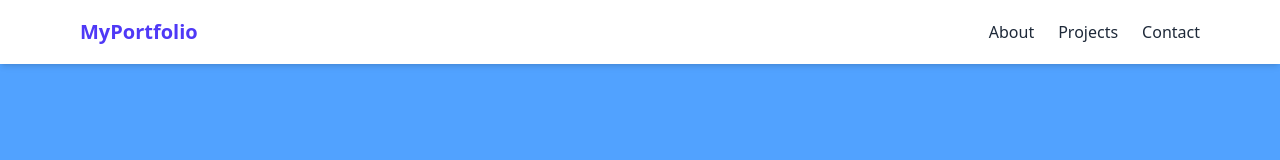
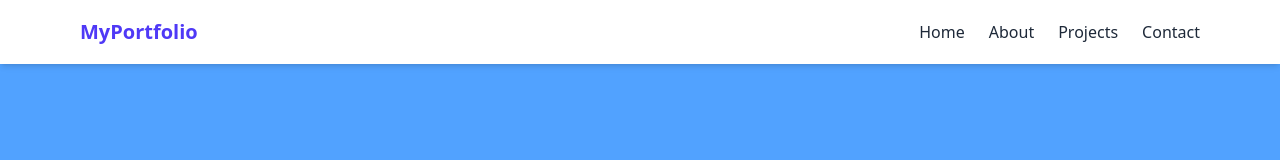
Before and after one commit to alligator609/rnd-portfolio-todo-app, an Angular app: page /home in a window 1280 px wide. Shown: the top 160 px of the page. Built offline with nearby package versions, Linux system fonts and the light colour scheme.

Commit message:
UPDATE: nav change

```diff
--- a/src/app/nav/nav.html
+++ b/src/app/nav/nav.html
@@ -2,6 +2,7 @@
     <div class="max-w-6xl mx-auto px-4 flex justify-between items-center h-16">
       <h1 [routerLink]="''" class="text-xl font-bold text-indigo-600">MyPortfolio</h1>
       <div class="space-x-6">
+        <a [routerLink]="'../home'" class="hover:text-indigo-600">Home</a>
         <a [routerLink]="'../about'" class="hover:text-indigo-600">About</a>
         <a [routerLink]="'../projects'" class="hover:text-indigo-600">Projects</a>
         <a [routerLink]="'../contact'" class="hover:text-indigo-600">Contact</a>
```
